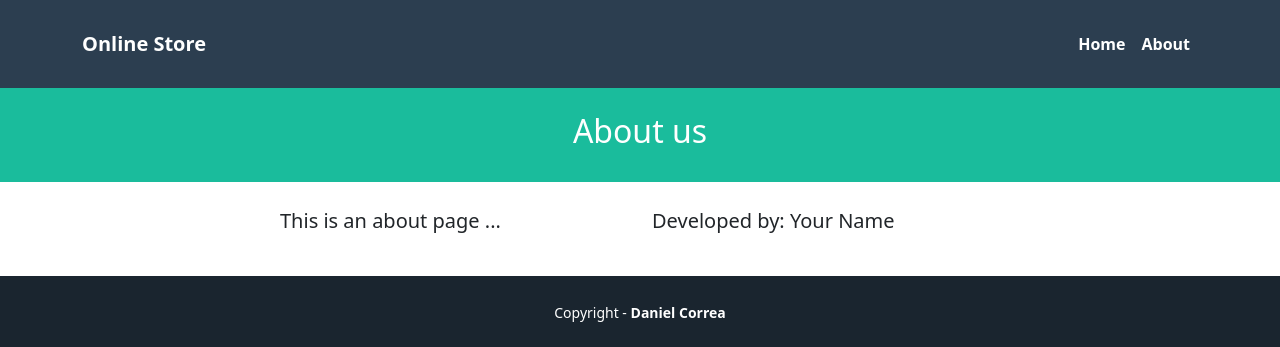
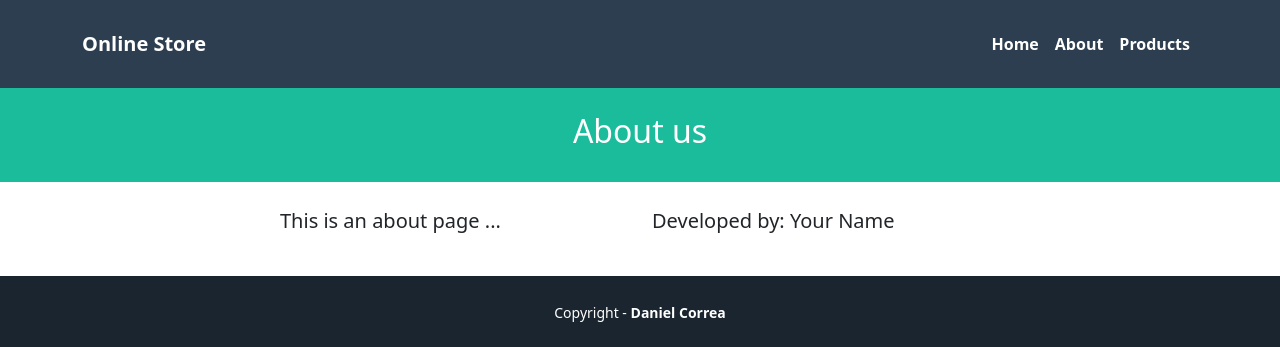
Before and after one commit to IsisAmaya/DjangoTutorials, a Django app: page /about/ in a window 1280 px wide. Shown: the top 347 px of the page. Run offline with Django 4.2, Linux system fonts and the light colour scheme.

Commit message:
actividad 2 completada

```diff
--- a/pages/templates/pages/base.html
+++ b/pages/templates/pages/base.html
@@ -22,6 +22,7 @@
     <div class="navbar-nav ms-auto">
     <a class="nav-link active" href="{% url 'home' %}">Home</a>
     <a class="nav-link active" href="{% url 'about' %}">About</a>
+    <a class="nav-link active" href="{% url 'index' %}">Products</a>
     </div>
     </div>
     </div>
```
